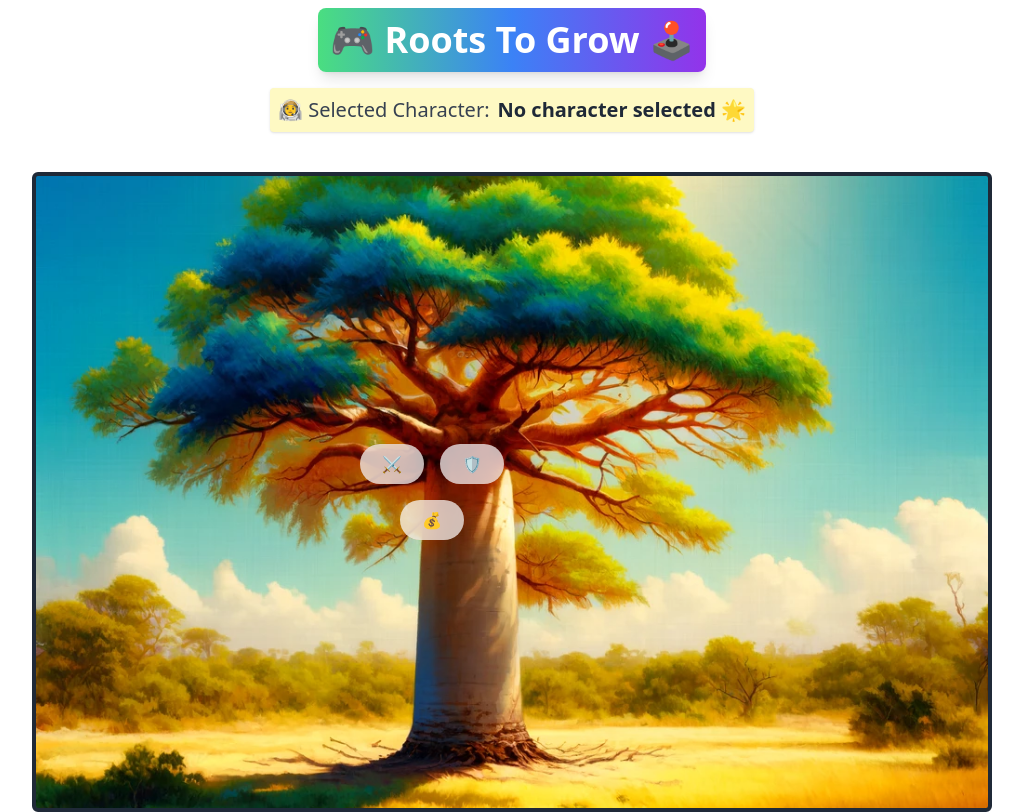
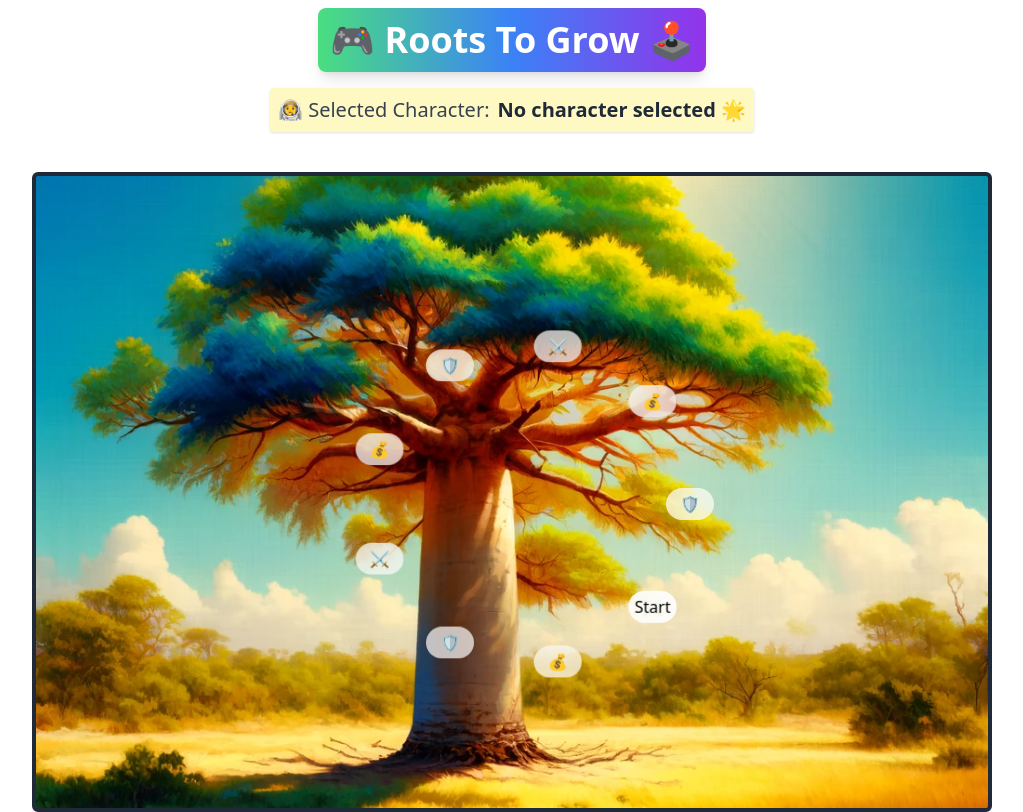
Before and after one commit to Svmueli/Roots_to_Grow, a React (Create React App) app: page /play in a window 1280 px wide. Shown: the whole page, without its empty margins (128-1151 px from the left). Built offline with nearby package versions, Linux system fonts and the light colour scheme.

Commit message:
Refactor PlayGame component to improve circular shape formation

```diff
--- a/src/pages/Play/index.js
+++ b/src/pages/Play/index.js
@@ -14,7 +14,8 @@ const PlayGame = () => {
         🎮 Roots To Grow 🕹️
       </h1>
       <p className="text-xl font-medium text-gray-700 mb-2 bg-yellow-100 p-2 rounded shadow flex items-center">
-        🧑‍🚀 Selected Character: <span className="font-bold text-gray-800 ml-2">{character} 🌟</span>
+        🧑‍🚀 Selected Character:{" "}
+        <span className="font-bold text-gray-800 ml-2">{character} 🌟</span>
       </p>
 
       <div className="mt-8 relative">
@@ -26,23 +27,35 @@ const PlayGame = () => {
           }}
           className="border-4 border-gray-800 p-20 rounded-md bg-cover bg-center cursor-pointer relative overflow-hidden flex items-center justify-center"
         >
-          {/* Ovals positioned to suggest a heart shape */}
-          <div className="absolute" style={{ top: '50%', transform: 'translate(-50%, -50%)' }}>
-            <div className="flex justify-center items-end">
-              {/* Top Left Oval */}
-              <div className="bg-white/70 backdrop-blur-md rounded-full flex justify-center items-center w-16 h-10 m-2">
-                ⚔️
+          {/* Ovals positioned to form a circular shape */}
+          <div className="absolute">
+            {/* Other ovals forming the circular shape */}
+            {Array.from({ length: 9 }).map((_, index) => (
+              <div
+                key={index}
+                className="bg-white/70 backdrop-blur-md rounded-full flex justify-center items-center w-12 h-8 absolute"
+                style={{
+                  transform: `rotate(${(index + 1) * (360 / 9)}deg) translate(10rem) rotate(${-(index + 1) * (360 / 9)}deg)`,
+                  top: "50%",
+                  left: "50%",
+                  marginLeft: "-6px",
+                  marginTop: "-4px",
+                }}
+              >
+                {index % 3 === 0 ? "⚔️" : index % 3 === 1 ? "💰" : "🛡️"}
               </div>
-              {/* Top Right Oval */}
-              <div className="bg-white/70 backdrop-blur-md rounded-full flex justify-center items-center w-16 h-10 m-2">
-                🛡️
-              </div>
-            </div>
-            {/* Bottom Oval */}
-            <div className="flex justify-center">
-              <div className="bg-white/70 backdrop-blur-md rounded-full flex justify-center items-center w-16 h-10 m-2">
-                💰
-              </div>
+            ))}
+            <div
+              className="bg-white/70 backdrop-blur-md rounded-full flex justify-center items-center w-12 h-8 absolute"
+              style={{
+                transform: `rotate(${(360 / 9)}deg) translate(10rem) rotate(${-360 / 9}deg)`,
+                top: "50%",
+                left: "50%",
+                marginLeft: "-6px",
+                marginTop: "-4px",
+              }}
+            >
+              Start
             </div>
           </div>
         </div>
```
